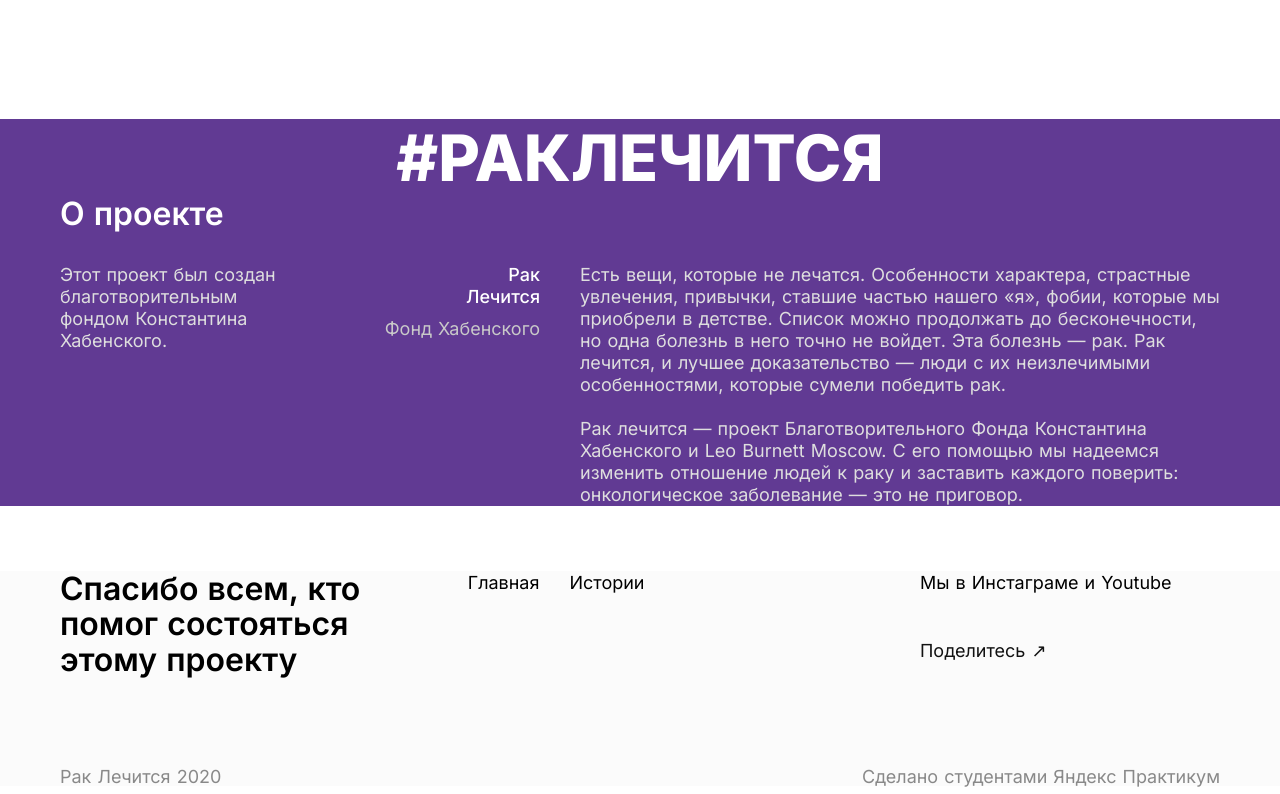
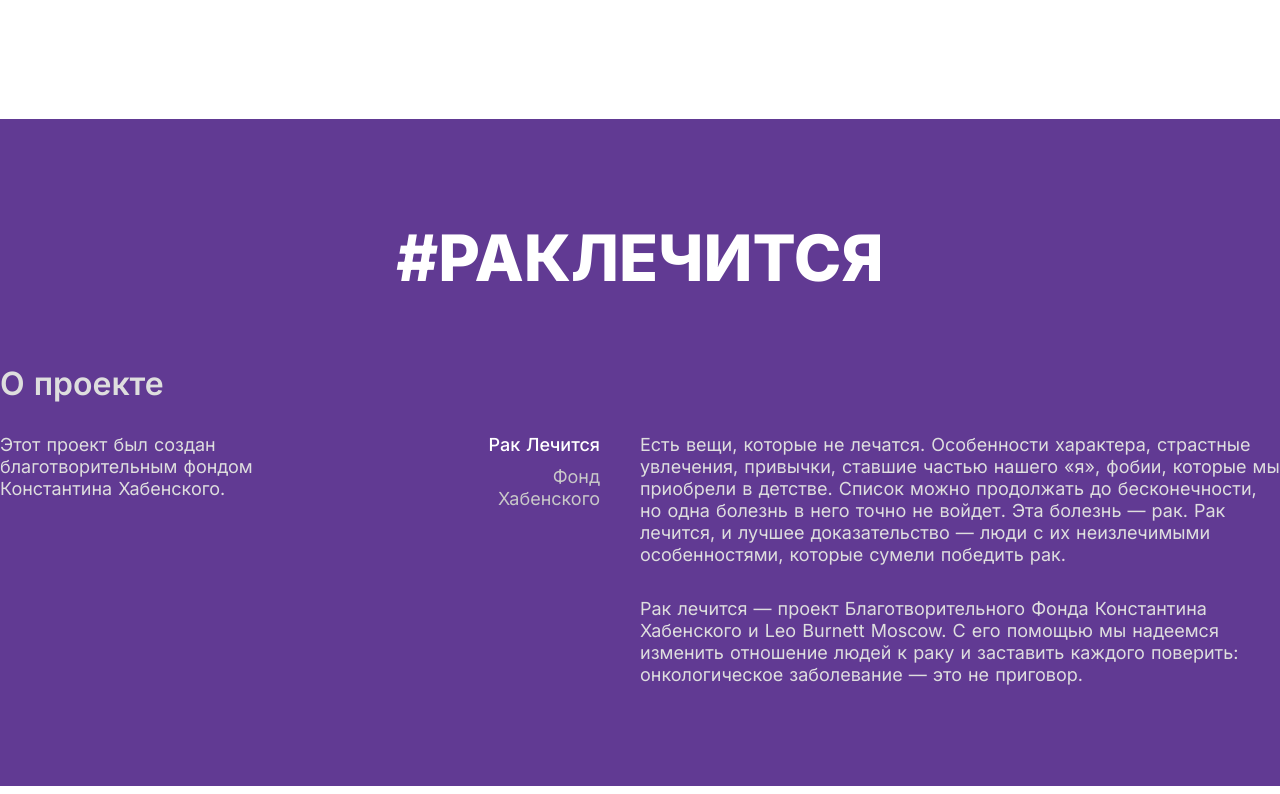
Before and after one commit to TeamNineteenFore/project_rac_lechitsya, a Nuxt app: page / in a window 1280 px wide. Shown: the part 4666-5460 px from the top of the page. Built offline with nearby package versions, Linux system fonts and the light colour scheme.

Commit message:
End Vue layout block About

```diff
--- a/components/About.vue
+++ b/components/About.vue
@@ -1,36 +1,33 @@
 <template>
   <section class="about">
-    <div class="about__edges">
-      <Hashtag>#РАКЛЕЧИТСЯ</Hashtag>
+    <div class="about__inner">
+      <Hashtag class="about__hashtag">#РАКЛЕЧИТСЯ</Hashtag>
 
-      <h3 class="title title_small">О проекте</h3>
-      <div class="about__items">
-        <p class="about__text-create">
+      <Title class="about__title">О проекте</Title>
+
+      <div class="about__container">
+        <Description class="about__description_left">
           Этот проект был создан благотворительным фондом Константина
           Хабенского.
-        </p>
-        <div class="about__main">
-          <blockquote class="about__quote">
-            <p class="about__bq">Рак Лечится</p>
-            <cite class="about__cite">Фонд Хабенского</cite>
-          </blockquote>
-          <ul class="about__text-items">
-            <li class="about__text">
-              Есть вещи, которые не лечатся. Особенности характера, страстные
-              увлечения, привычки, ставшие частью нашего «я», фобии, которые мы
-              приобрели в детстве. Список можно продолжать до бесконечности, но
-              одна болезнь в него точно не войдет. Эта болезнь — рак. Рак
-              лечится, и лучшее доказательство — люди с их неизлечимыми
-              особенностями, которые сумели победить рак.
-            </li>
-            <li class="about__text">
-              Рак лечится — проект Благотворительного Фонда Константина
-              Хабенского и Leo Burnett Moscow. С его помощью мы надеемся
-              изменить отношение людей к раку и заставить каждого поверить:
-              онкологическое заболевание — это не приговор.
-            </li>
-          </ul>
+        </Description>
+        <div class="about__switch">
+          <span class="about__click about__click_active">Рак Лечится</span>
+          <span class="about__click">Фонд Хабенского</span>
         </div>
+        <Description class="about__description_right">
+          <span class="about__descriptino_first">
+            Есть вещи, которые не лечатся. Особенности характера, страстные
+            увлечения, привычки, ставшие частью нашего «я», фобии, которые мы
+            приобрели в детстве. Список можно продолжать до бесконечности, но
+            одна болезнь в него точно не войдет. Эта болезнь — рак. Рак лечится,
+            и лучшее доказательство — люди с их неизлечимыми особенностями,
+            которые сумели победить рак.
+          </span>
+          Рак лечится — проект Благотворительного Фонда Константина Хабенского и
+          Leo Burnett Moscow. С его помощью мы надеемся изменить отношение людей
+          к раку и заставить каждого поверить: онкологическое заболевание — это
+          не приговор.
+        </Description>
       </div>
     </div>
   </section>
@@ -38,140 +35,81 @@
 
 <script>
 import Hashtag from '@/components/ui/Hashtag';
+import Title from '@/components/ui/Title';
+import Description from '@/components/ui/Description';
 export default {
   components: {
     Hashtag: Hashtag,
+    Title: Title,
+    Description: Description,
   },
 };
 </script>
 
 <style scoped>
 .about {
+  max-width: 1440px;
   background-color: #613a93;
-  width: 100%;
-  margin: 0;
+  margin: 0 auto;
+  color: #fff;
 }
 
-.about__bq {
-  padding: 0;
-  margin: 0 0 10px auto;
-  font-family: Inter, Arial, sans-serif;
-  font-style: normal;
-  font-weight: 500;
-  font-size: 18px;
-  line-height: 1.22;
-  max-width: 111px;
-  /* identical to box height, or 122% */
-  text-align: right;
-  color: #ffffff;
+.about__inner {
+  max-width: 1320px;
+  margin: 0 auto;
+  padding: 100px 0;
 }
 
-.about__cite {
-  font-family: Inter, Arial, sans-serif;
+.about__hashtag {
+  padding-bottom: 70px;
+}
+
+.about__title {
+  color: #dedede;
+}
+
+.about__container {
+  display: flex;
+  padding-top: 32px;
+}
+
+.about__description_left {
+  max-width: 340px;
+  color: #dedede;
+}
+
+.about__description_right {
+  max-width: 640px;
+  margin-left: 40px;
+  display: flex;
+  flex-direction: column;
+  color: #dedede;
+}
+
+.about__descriptino_first {
+  padding-bottom: 5%;
+}
+
+.about__switch {
+  display: flex;
+  flex-direction: column;
+  align-items: flex-end;
+  margin-left: 145px;
+}
+
+.about__click {
+  font-family: Inter;
   font-style: normal;
   font-weight: normal;
   font-size: 18px;
-  line-height: 1.22;
-  /* identical to box height, or 122% */
+  line-height: 122%;
+  padding-bottom: 10px;
+  color: #c9c9c9;
   text-align: right;
-  color: #c9c9c9;
 }
 
-.about__inner {
-  margin: 0 auto;
-  max-width: 1440px;
-  padding-bottom: 100px;
-}
-
-.about__items {
-  margin-top: 32px;
-  display: flex;
-  position: relative;
-  justify-content: space-between;
-  padding: 0 60px 0 60px;
-}
-
-.about__main {
-  padding: 0;
-  display: grid;
-  grid-template-columns: 250px 640px;
-  grid-column-gap: 40px;
-  grid-template-rows: min-content;
-}
-
-.about__quote {
-  grid-column: 1 / 2;
-  grid-row: 1 / 2;
-  margin: 0;
-  padding: 0;
-  text-align: right;
-  align-items: start;
-}
-
-.about__text-create {
-  margin: 0 auto auto 0;
-  padding: 0;
-  max-width: 305px;
-  font-family: Inter, Arial, sans-serif;
-  font-style: normal;
-  font-weight: normal;
-  font-size: 18px;
-  line-height: 1.22;
-  /* or 125% */
-  color: #dedede;
-}
-
-.about__text-items {
-  margin: 0;
-  padding: 0;
-  grid-column: 2 / 3;
-  grid-row: 1 / 2;
-}
-
-.about__text {
-  list-style: none;
-  margin: 0 0 22px 0;
-  padding: 0;
-  font-family: Inter, Arial, sans-serif;
-  font-style: normal;
-  font-weight: normal;
-  font-size: 18px;
-  line-height: 1.22;
-  /* or 122% */
-  color: #dedede;
-}
-.about__text:last-of-type {
-  margin: 0;
-}
-
-.about_indent {
-  padding: 0;
-  margin: 0 auto;
-}
-
-.title_about {
-  font-family: Inter, Arial, sans-serif;
-  font-style: normal;
-  font-weight: 800;
-  font-size: 64px;
-  line-height: 77px;
-  text-align: center;
+.about__click_active {
   color: #ffffff;
-  margin: 0 auto 75px auto;
-  padding-top: 90px;
-  padding-left: 0;
-}
-
-.title_small {
-  font-family: Inter, Arial, sans-serif;
-  font-style: normal;
-  font-weight: 600;
-  font-size: 32px;
-  line-height: 1.12;
-  /* identical to box height, or 112% */
-  color: #ffffff;
-  padding-top: 0;
-  padding-left: 0;
-  margin-left: 60px;
+  font-weight: 500;
 }
 </style>
```
